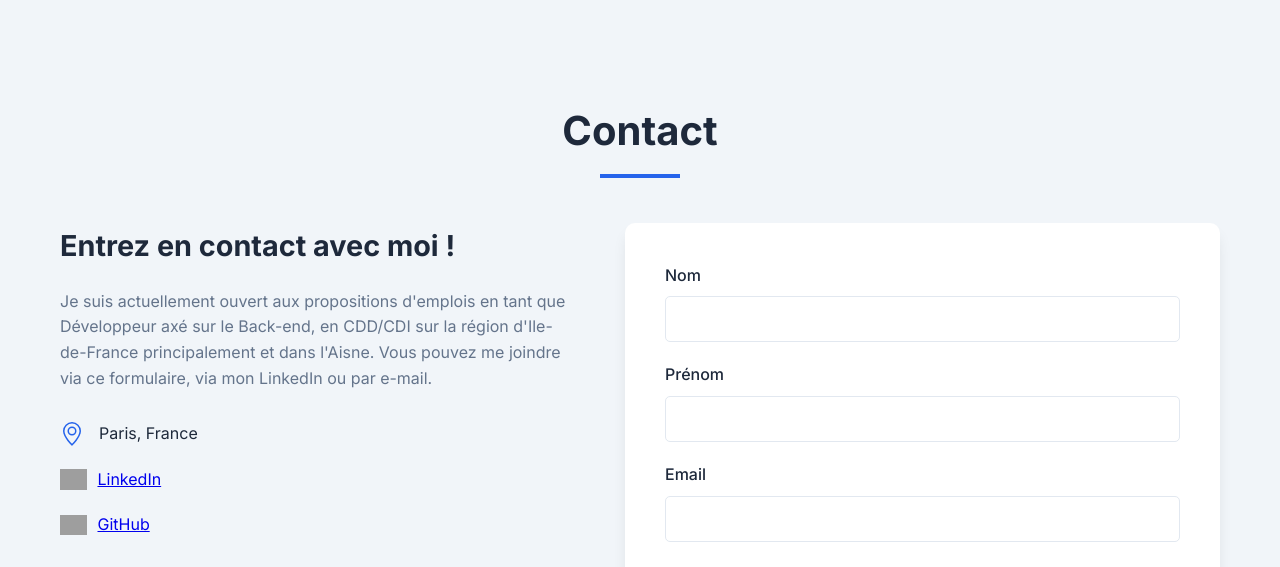
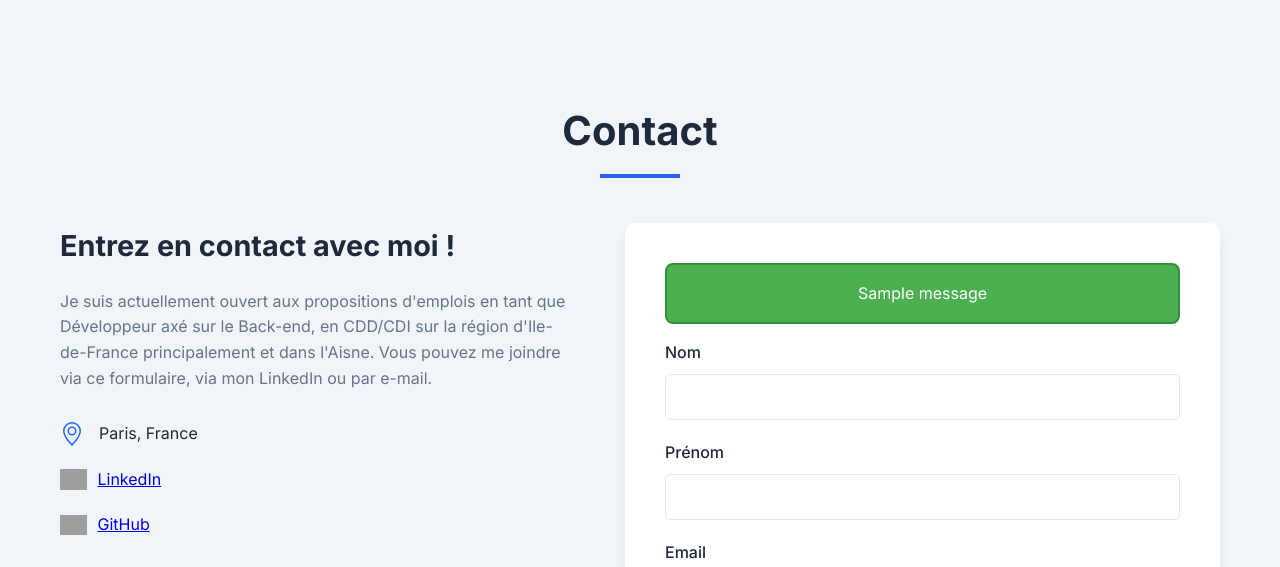
Before and after one commit to ragerslazar/portfolio-v2, a Flask app: page / in a window 1280 px wide. Shown: the part 5933-6500 px from the top of the page. Run offline with Flask 3, Linux system fonts and the light colour scheme; one stand-in notice (Sample message) is shown; grey boxes are pictures that could not be loaded.

Commit message:
flash message for email contact

```diff
--- a/app.py
+++ b/app.py
@@ -1,6 +1,6 @@
 from typing import Optional
 
-from flask import Flask, render_template, request
+from flask import Flask, render_template, request, flash
 from flask_mail import Mail
 import logging
 from config import Config
@@ -28,9 +28,11 @@ def home():
         if form.validate_on_submit():
             mailer = Mailer(form, mail, app, logger)
             email_sent = mailer.sendMail()
+            flash("Votre message à bien été envoyé !", "success")
         else:
             email_sent = False
             logger.error("Mail error")
+            flash("Erreur lors de l'envoi du message. Veuillez réessayer !", "error")
 
     user_agent: str = request.headers.get("User-Agent")
     icon_per_line: int = 6 if "Mobile" in user_agent else 9
--- a/static/css/style.css
+++ b/static/css/style.css
@@ -533,10 +533,10 @@ nav {
 
 .status-box {
   padding: 1em;
-  margin: 1em 0;
   border-radius: 8px;
   color: white;
   text-align: center;
+  margin-bottom: 1rem;
 }
 
 .status-success {
--- a/templates/index.html
+++ b/templates/index.html
@@ -311,15 +311,13 @@
                     </div>
                 </div>
                 <div class="contact-form">
-                    {% if email_sent %}
-                      <div class="status-box status-success">
-                        ✅ Message envoyé avec succès !
-                      </div>
-                    {% elif email_sent == False %}
-                      <div class="status-box status-error">
-                        ⛔ Échec de l'envoi du message.
-                      </div>
-                    {% endif %}
+                    {% with messages = get_flashed_messages(with_categories=true) %}
+                      {% if messages %}
+                        {% for category, message in messages %}
+                          <div class="status-box status-{{ category }}">{{ message }}</div>
+                        {% endfor %}
+                      {% endif %}
+                    {% endwith %}
                     <form id="contactForm" method="post" action="{{ url_for('home') }}#contact">
                     {{ form.hidden_tag() }}
 
```
